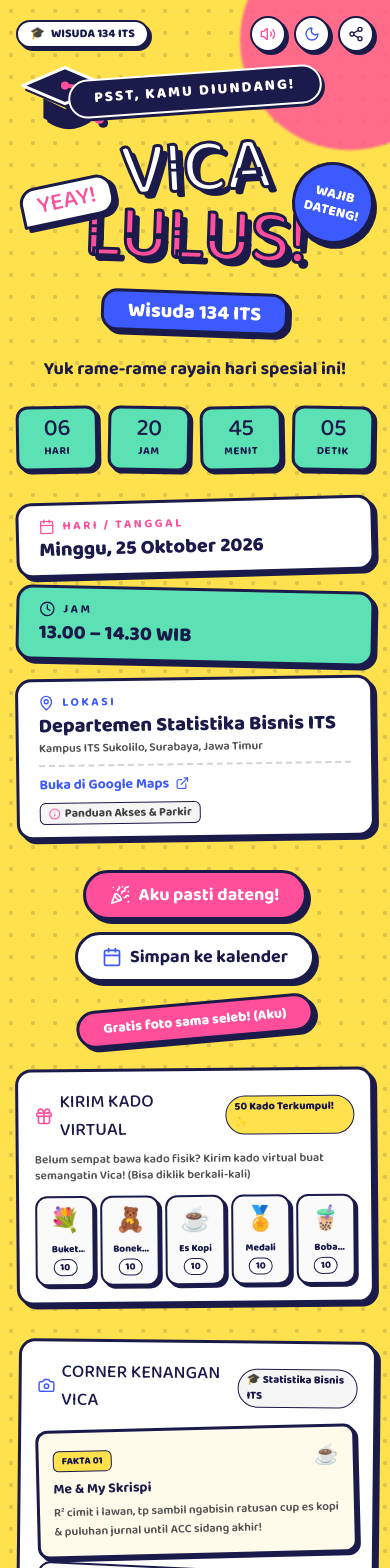
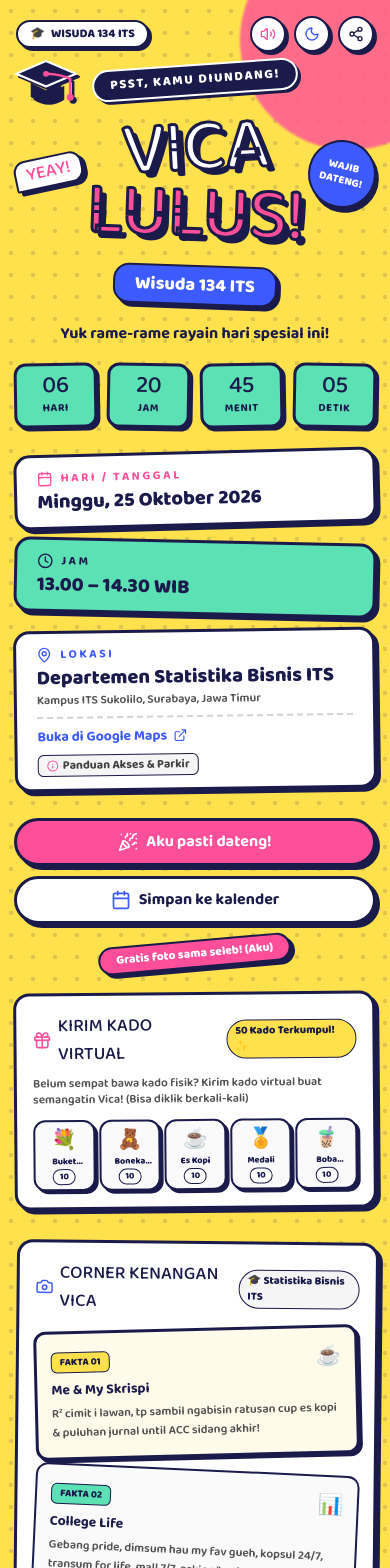
Before and after one commit to trnsvca/Wisuda-Vica, a React (Vite) app: page / in a window 390 px wide. Shown: the top 1568 px of the page. Built offline with nearby package versions, Linux system fonts and the light colour scheme; a web font is replaced by a local one.

Commit message:
style: improve mobile responsiveness and layout
Refine spacing, font sizing, and container padding across mobile viewports to ensure consistent design. Added safe-area handling and tap-highlight suppression to improve mobile device compatibility.

```diff
--- a/src/App.tsx
+++ b/src/App.tsx
@@ -307,40 +307,41 @@ export default function App() {
       </header>
 
       {/* Main Wrap */}
-      <main className="relative z-10 max-w-[560px] mx-auto px-4 pb-16 pt-2 flex flex-col items-center gap-5">
+      {/* Main Wrap */}
+      <main className="relative z-10 max-w-[560px] mx-auto px-3.5 sm:px-4 pb-16 pt-1 sm:pt-2 flex flex-col items-center gap-4 sm:gap-5 w-full">
         {/* Floating Cap and Pill Badge */}
-        <div className="relative w-full flex items-center justify-center pt-2">
-          <div className="absolute left-1 -top-1">
+        <div className="relative w-full flex items-center justify-center pt-1 sm:pt-2">
+          <div className="absolute left-0 sm:left-1 -top-1">
             <GraduationCap onToss={handleCapToss} />
           </div>
 
-          <div className="bg-[var(--line)] text-white font-extrabold text-[15px] sm:text-[17px] tracking-[2px] py-1.5 px-6 rounded-full -rotate-4 brutal-shadow-sm border-2 border-white select-none">
+          <div className="bg-[var(--line)] text-white font-extrabold text-[13px] sm:text-[15px] md:text-[17px] tracking-[1.5px] sm:tracking-[2px] py-1 sm:py-1.5 px-4 sm:px-6 rounded-full -rotate-4 brutal-shadow-sm border-2 border-white select-none">
             PSST, KAMU DIUNDANG!
           </div>
         </div>
 
         {/* Hero Section */}
         <section
-          className="relative w-full text-center mt-1 select-none"
+          className="relative w-full text-center mt-1 select-none overflow-visible"
           aria-label="Undangan Kelulusan"
         >
-          <h1 className="font-bagel text-white text-[76px] sm:text-[100px] md:text-[128px] leading-[0.9] -rotate-3 stroke-title tracking-tight m-0">
+          <h1 className="font-bagel text-white text-[clamp(62px,19vw,128px)] leading-[0.9] -rotate-3 stroke-title tracking-tight m-0">
             VICA
           </h1>
           <div
-            className="font-bagel text-[#ff4f9a] text-[76px] sm:text-[100px] md:text-[128px] leading-[0.9] rotate-2 stroke-title tracking-tight m-0"
+            className="font-bagel text-[#ff4f9a] text-[clamp(62px,19vw,128px)] leading-[0.9] rotate-2 stroke-title tracking-tight m-0"
             role="presentation"
           >
             LULUS!
           </div>
 
           {/* Sticker YEAY! */}
-          <div className="absolute left-1 top-[34%] bg-white text-[#ff4f9a] font-bagel text-2xl sm:text-[26px] leading-[1.4] px-3.5 rounded-2xl rounded-bl-xs border-3 border-[var(--line)] brutal-shadow -rotate-12 transition-transform hover:scale-110 cursor-pointer">
+          <div className="absolute left-0 sm:left-1 top-[30%] sm:top-[34%] bg-white text-[#ff4f9a] font-bagel text-lg sm:text-2xl md:text-[26px] leading-[1.3] px-2.5 sm:px-3.5 py-0.5 rounded-xl sm:rounded-2xl rounded-bl-xs border-2 sm:border-3 border-[var(--line)] brutal-shadow -rotate-12 transition-transform hover:scale-110 cursor-pointer">
             YEAY!
           </div>
 
           {/* Sticker WAJIB DATENG! */}
-          <div className="absolute right-0 top-[20%] w-[82px] sm:w-[96px] md:w-[104px] aspect-square rounded-full bg-[#3d5afe] text-white flex items-center justify-center text-center font-extrabold text-sm sm:text-base md:text-[18px] leading-tight rotate-14 border-3 border-[var(--line)] brutal-shadow transition-transform hover:scale-110 cursor-pointer">
+          <div className="absolute right-0 top-[18%] sm:top-[20%] w-[68px] sm:w-[88px] md:w-[104px] aspect-square rounded-full bg-[#3d5afe] text-white flex items-center justify-center text-center font-extrabold text-[11px] sm:text-sm md:text-[18px] leading-tight rotate-14 border-2 sm:border-3 border-[var(--line)] brutal-shadow transition-transform hover:scale-110 cursor-pointer">
             WAJIB
             <br />
             DATENG!
@@ -348,12 +349,12 @@ export default function App() {
         </section>
 
         {/* Tag Wisuda 134 ITS */}
-        <div className="bg-[#3d5afe] text-white border-3 border-[var(--line)] brutal-shadow rounded-2xl py-1 px-6 text-xl sm:text-2xl font-extrabold rotate-2 hover:rotate-0 transition-transform cursor-default">
+        <div className="bg-[#3d5afe] text-white border-2 sm:border-3 border-[var(--line)] brutal-shadow rounded-2xl py-1 px-5 sm:px-6 text-lg sm:text-2xl font-extrabold rotate-2 hover:rotate-0 transition-transform cursor-default">
           Wisuda 134 ITS
         </div>
 
         {/* Lead Greeting */}
-        <p className="text-center text-lg sm:text-xl font-bold leading-snug my-1 text-[var(--ink)]">
+        <p className="text-center text-base sm:text-xl font-bold leading-snug my-0.5 text-[var(--ink)]">
           Yuk rame-rame rayain hari spesial ini!
         </p>
 
@@ -364,12 +365,12 @@ export default function App() {
         <EventCards onOpenMapGuide={() => setIsLocationOpen(true)} />
 
         {/* Action Buttons */}
-        <div className="flex flex-wrap gap-3 justify-center w-full mt-1">
+        <div className="flex flex-col sm:flex-row gap-2.5 sm:gap-3 justify-center w-full max-w-sm sm:max-w-none mt-1">
           {/* Main RSVP Confetti Button */}
           <button
             type="button"
             onClick={handleRSVPClick}
-            className="font-baloo font-bold text-lg sm:text-xl min-h-[50px] px-6 py-2 rounded-full border-3 border-[var(--line)] brutal-shadow brutal-shadow-active bg-[#ff4f9a] text-white cursor-pointer inline-flex items-center justify-center gap-2 transition-transform hover:scale-105 active:scale-95"
+            className="font-baloo font-bold text-base sm:text-xl min-h-[48px] sm:min-h-[50px] px-5 sm:px-6 py-2 rounded-full border-3 border-[var(--line)] brutal-shadow brutal-shadow-active bg-[#ff4f9a] text-white cursor-pointer inline-flex items-center justify-center gap-2 transition-transform hover:scale-105 active:scale-95 w-full sm:w-auto"
           >
             <PartyPopper className="w-5 h-5" />
             <span>{rsvpButtonText}</span>
@@ -380,7 +381,7 @@ export default function App() {
             target="_blank"
             rel="noopener noreferrer"
             href={`https://calendar.google.com/calendar/render?action=TEMPLATE&text=${encodeURIComponent('Wisuda 134 ITS - Vica')}&dates=20261025T130000/20261025T143000&ctz=Asia/Jakarta&location=${encodeURIComponent('Departemen Statistika Bisnis ITS')}&details=${encodeURIComponent('Acara Wisuda 134 ITS - Trian Servica S.Tr.Stat. Ayo rayain bareng!')}`}
-            className="font-baloo font-bold text-lg sm:text-xl min-h-[50px] px-6 py-2 rounded-full border-3 border-[var(--line)] brutal-shadow brutal-shadow-active bg-white text-[#1b1b4b] cursor-pointer inline-flex items-center justify-center gap-2 transition-transform hover:scale-105 active:scale-95"
+            className="font-baloo font-bold text-base sm:text-xl min-h-[48px] sm:min-h-[50px] px-5 sm:px-6 py-2 rounded-full border-3 border-[var(--line)] brutal-shadow brutal-shadow-active bg-white text-[#1b1b4b] cursor-pointer inline-flex items-center justify-center gap-2 transition-transform hover:scale-105 active:scale-95 w-full sm:w-auto"
           >
             <Calendar className="w-5 h-5 text-[#3d5afe]" />
             <span>Simpan ke kalender</span>
@@ -388,7 +389,7 @@ export default function App() {
         </div>
 
         {/* Promo Badge */}
-        <div className="bg-[#ff4f9a] text-white border-3 border-[var(--line)] brutal-shadow rounded-full py-1.5 px-6 font-extrabold text-sm sm:text-base -rotate-5 transition-transform hover:rotate-0 cursor-pointer">
+        <div className="bg-[#ff4f9a] text-white border-2 sm:border-3 border-[var(--line)] brutal-shadow rounded-full py-1 sm:py-1.5 px-4 sm:px-6 font-extrabold text-xs sm:text-base -rotate-5 transition-transform hover:rotate-0 cursor-pointer text-center">
           Gratis foto sama seleb! (Aku)
         </div>
 
--- a/src/components/GraduationCap.tsx
+++ b/src/components/GraduationCap.tsx
@@ -24,11 +24,9 @@ export const GraduationCap: React.FC<GraduationCapProps> = ({ onToss }) => {
       aria-label="Graduation Cap"
     >
       <svg
-        width="90"
-        height="80"
         viewBox="0 0 100 88"
         aria-hidden="true"
-        className="filter drop-shadow-[4px_4px_0_var(--line)]"
+        className="w-16 h-14 sm:w-[86px] sm:h-[76px] filter drop-shadow-[3px_3px_0_var(--line)] sm:drop-shadow-[4px_4px_0_var(--line)]"
       >
         {/* Cap Skull */}
         <path d="M26 42 V64 Q50 80 74 64 V42 L50 54 Z" fill="#1b1b4b" />
--- a/src/components/RSVPModal.tsx
+++ b/src/components/RSVPModal.tsx
@@ -49,8 +49,8 @@ export const RSVPModal: React.FC<RSVPModalProps> = ({
   };
 
   return (
-    <div className="fixed inset-0 z-50 flex items-center justify-center p-4 bg-black/60 backdrop-blur-xs animate-in fade-in duration-200">
-      <div className="relative w-full max-w-md bg-white text-[#1b1b4b] border-[3.5px] border-[var(--line)] brutal-shadow-lg rounded-3xl p-6 sm:p-7 overflow-hidden">
+    <div className="fixed inset-0 z-50 flex items-center justify-center p-3 sm:p-4 bg-black/60 backdrop-blur-xs animate-in fade-in duration-200">
+      <div className="relative w-full max-w-md bg-white text-[#1b1b4b] border-[3px] sm:border-[3.5px] border-[var(--line)] brutal-shadow-lg rounded-2xl sm:rounded-3xl p-5 sm:p-7 max-h-[92vh] overflow-y-auto">
         {/* Close Button */}
         <button
           type="button"
--- a/src/components/VirtualGifts.tsx
+++ b/src/components/VirtualGifts.tsx
@@ -27,22 +27,22 @@ export const VirtualGifts: React.FC<VirtualGiftsProps> = ({ gifts, onSendGift })
         Belum sempat bawa kado fisik? Kirim kado virtual buat semangatin Vica! (Bisa diklik berkali-kali)
       </p>
 
-      <div className="grid grid-cols-5 gap-1.5 sm:gap-2">
+      <div className="grid grid-cols-5 gap-1 sm:gap-2">
         {gifts.map((gift) => (
           <button
             key={gift.id}
             type="button"
             onClick={() => onSendGift(gift.id)}
-            className="flex flex-col items-center justify-center p-2 rounded-xl bg-neutral-50 hover:bg-[#ffe14d] border-2 border-[var(--line)] transition-all hover:scale-105 active:scale-95 cursor-pointer brutal-shadow-sm group"
+            className="flex flex-col items-center justify-center p-1 sm:p-2 rounded-xl bg-neutral-50 hover:bg-[#ffe14d] border-2 border-[var(--line)] transition-all hover:scale-105 active:scale-95 cursor-pointer brutal-shadow-sm group"
             title={`Kirim ${gift.name}`}
           >
-            <span className="text-2xl sm:text-3xl transition-transform group-hover:scale-125 group-active:rotate-12">
+            <span className="text-xl sm:text-3xl transition-transform group-hover:scale-125 group-active:rotate-12">
               {gift.icon}
             </span>
-            <span className="text-[10px] sm:text-xs font-extrabold mt-1 text-center line-clamp-1">
+            <span className="text-[9px] sm:text-xs font-extrabold mt-0.5 sm:mt-1 text-center line-clamp-1 leading-tight">
               {gift.name}
             </span>
-            <span className="mt-0.5 text-[10px] font-black bg-white px-1.5 py-0.2 rounded-full border border-[var(--line)]">
+            <span className="mt-0.5 text-[9px] sm:text-[10px] font-black bg-white px-1.5 py-0.2 rounded-full border border-[var(--line)]">
               {gift.count}
             </span>
           </button>
--- a/src/index.css
+++ b/src/index.css
@@ -23,6 +23,11 @@
     color: var(--ink);
     font-family: 'Baloo 2', system-ui, -apple-system, BlinkMacSystemFont, 'Segoe UI', Roboto, sans-serif;
     overflow-x: hidden;
+    padding-top: env(safe-area-inset-top, 0px);
+    padding-bottom: env(safe-area-inset-bottom, 0px);
+    padding-left: env(safe-area-inset-left, 0px);
+    padding-right: env(safe-area-inset-right, 0px);
+    -webkit-tap-highlight-color: transparent;
     transition: background-color 0.3s ease, color 0.3s ease;
   }
 }
```
